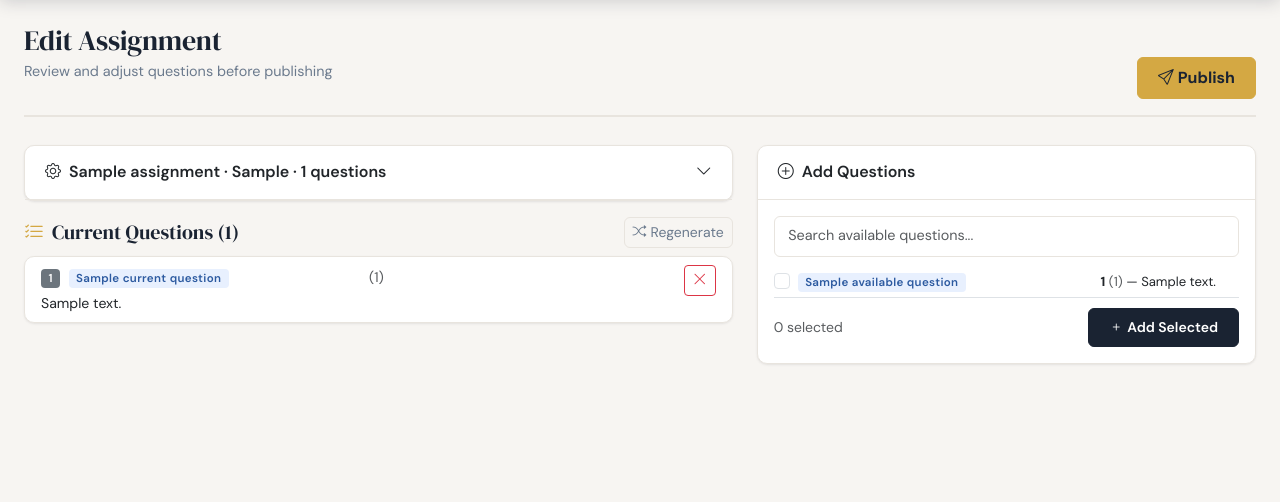
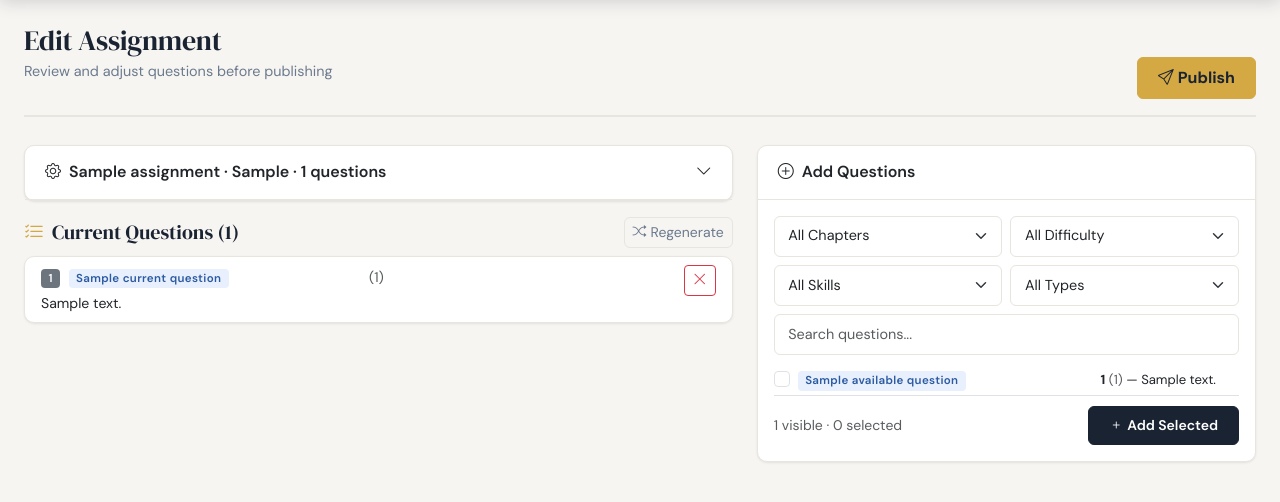
Before and after one commit to georgejjj/testbank_cf, a Django app: template templates/assignments/instructor/edit.html in a window 1280 px wide. Shown: the part 63-565 px from the top of the page. Run offline with Django 5.2, Linux system fonts and the light colour scheme; the template is opened without the code that fills it: most values are stand-ins (such as "Sample title", 1, 10 or a date in 2020); some libraries are stand-ins or nearby versions.

Commit message:
feat: add filters to assignment edit add-questions panel
- Chapter, Difficulty, Skill, Type dropdown filters
- Text search
- All filter client-side in real-time (no page reload)
- Shows visible + selected count

Co-Authored-By: Claude Opus 4.6 (1M context) <noreply@anthropic.com>

```diff
--- a/apps/assignments/views.py
+++ b/apps/assignments/views.py
@@ -218,7 +218,8 @@ def assignment_edit(request, pk):
     return render(request, 'assignments/instructor/edit.html', {
         'assignment': assignment,
         'current_questions': current_questions,
-        'available_questions': available_questions[:200],
+        'available_questions': available_questions[:300],
+        'chapters': Chapter.objects.all(),
     })
 
 
--- a/templates/assignments/instructor/edit.html
+++ b/templates/assignments/instructor/edit.html
@@ -107,19 +107,57 @@
         <div class="card position-sticky" style="top: 1rem;">
             <div class="card-header"><i class="bi bi-plus-circle me-2"></i>Add Questions</div>
             <div class="card-body">
-                <input type="text" class="form-control form-control-sm mb-2" placeholder="Search available questions..."
+                <!-- Filters -->
+                <div class="row g-2 mb-2">
+                    <div class="col-6">
+                        <select class="form-select form-select-sm" id="add-filter-chapter" onchange="filterAddQuestions()">
+                            <option value="">All Chapters</option>
+                            {% for ch in chapters %}
+                            <option value="{{ ch.pk }}">Ch {{ ch.number }}</option>
+                            {% endfor %}
+                        </select>
+                    </div>
+                    <div class="col-6">
+                        <select class="form-select form-select-sm" id="add-filter-difficulty" onchange="filterAddQuestions()">
+                            <option value="">All Difficulty</option>
+                            <option value="1">Easy (1)</option>
+                            <option value="2">Medium (2)</option>
+                            <option value="3">Hard (3)</option>
+                        </select>
+                    </div>
+                    <div class="col-6">
+                        <select class="form-select form-select-sm" id="add-filter-skill" onchange="filterAddQuestions()">
+                            <option value="">All Skills</option>
+                            <option value="Conceptual">Conceptual</option>
+                            <option value="Definition">Definition</option>
+                            <option value="Analytical">Analytical</option>
+                        </select>
+                    </div>
+                    <div class="col-6">
+                        <select class="form-select form-select-sm" id="add-filter-type" onchange="filterAddQuestions()">
+                            <option value="">All Types</option>
+                            <option value="MC">MC</option>
+                            <option value="NUMERIC">Numeric</option>
+                            <option value="FREE_RESPONSE">Free Response</option>
+                        </select>
+                    </div>
+                </div>
+                <input type="text" class="form-control form-control-sm mb-2" placeholder="Search questions..."
                        id="add-search" onkeyup="filterAddQuestions()">
 
                 <form method="post" id="add-form">
                     {% csrf_token %}
                     <input type="hidden" name="action" value="add">
 
-                    <div id="add-list" style="max-height: 400px; overflow-y: auto;">
+                    <div id="add-list" style="max-height: 350px; overflow-y: auto;">
                         {% for q in available_questions %}
                         <div class="form-check add-item py-1 border-bottom"
                              data-text="{{ q.text|lower }}"
                              data-chapter="{{ q.section.chapter_id }}"
-                             data-section="{{ q.section.number }}">
+                             data-section="{{ q.section.number }}"
+                             data-difficulty="{{ q.difficulty }}"
+                             data-skill="{{ q.skill }}"
+                             data-type="{{ q.question_type }}">
                             <input type="checkbox" name="add_questions" value="{{ q.id }}"
                                    class="form-check-input add-q-check" id="aq{{ q.id }}">
                             <label class="form-check-label" for="aq{{ q.id }}" style="font-size: 0.82rem;">
@@ -127,14 +165,17 @@
                                 <span class="badge badge-difficulty-{{ q.difficulty }}">D{{ q.difficulty }}</span>
                                 <strong>{{ q.uid }}</strong>
                                 <span class="text-muted">({{ q.section.number }})</span>
-                                — {{ q.text|truncatechars:60 }}
+                                — {{ q.text|truncatechars:55 }}
                             </label>
                         </div>
                         {% endfor %}
                     </div>
 
                     <div class="mt-2 d-flex justify-content-between align-items-center">
-                        <span class="text-muted small"><span id="add-count">0</span> selected</span>
+                        <span class="text-muted small">
+                            <span id="add-visible">{{ available_questions|length }}</span> visible &middot;
+                            <span id="add-count">0</span> selected
+                        </span>
                         <button type="submit" class="btn btn-primary btn-sm">
                             <i class="bi bi-plus me-1"></i>Add Selected
                         </button>
@@ -148,10 +189,25 @@
 <script>
 function filterAddQuestions() {
     var search = document.getElementById('add-search').value.toLowerCase();
+    var fChapter = document.getElementById('add-filter-chapter').value;
+    var fDifficulty = document.getElementById('add-filter-difficulty').value;
+    var fSkill = document.getElementById('add-filter-skill').value;
+    var fType = document.getElementById('add-filter-type').value;
+
+    var visible = 0;
     document.querySelectorAll('.add-item').forEach(function(el) {
-        el.style.display = el.dataset.text.includes(search) ? '' : 'none';
+        var show = true;
+        if (search && !el.dataset.text.includes(search)) show = false;
+        if (fChapter && el.dataset.chapter !== fChapter) show = false;
+        if (fDifficulty && el.dataset.difficulty !== fDifficulty) show = false;
+        if (fSkill && el.dataset.skill !== fSkill) show = false;
+        if (fType && el.dataset.type !== fType) show = false;
+        el.style.display = show ? '' : 'none';
+        if (show) visible++;
     });
+    document.getElementById('add-visible').textContent = visible;
 }
+
 document.addEventListener('change', function(e) {
     if (e.target.classList.contains('add-q-check')) {
         document.getElementById('add-count').textContent =
```
